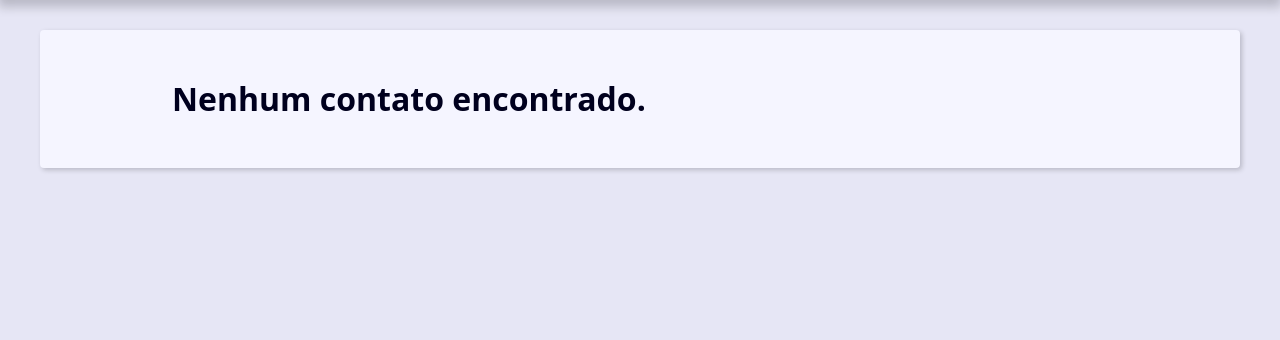
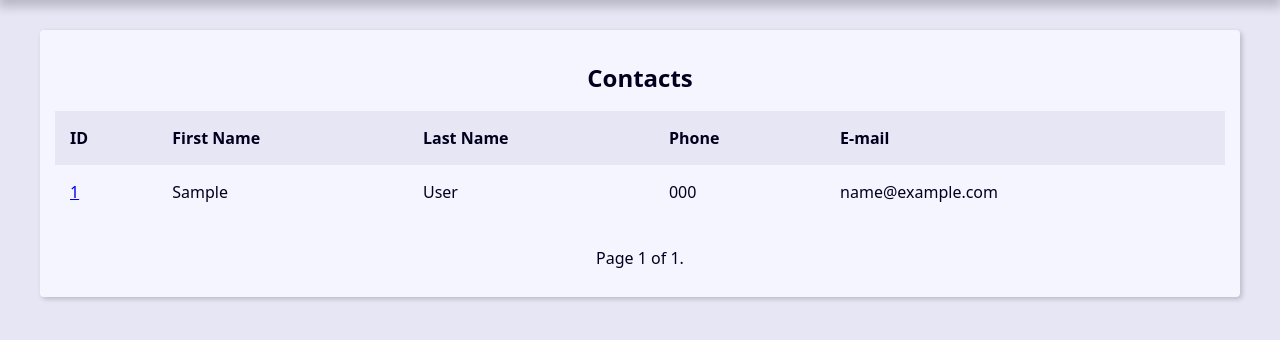
Before and after one commit to luis-otavio-dias/projeto-agenda, a Django app: page / in a window 1280 px wide. Shown: the part 239-579 px from the top of the page. Run offline with Django 5.2, Linux system fonts and the light colour scheme; tables that the repository leaves empty hold one stand-in row (values such as "Sample post").

Commit message:
att: pagination

```diff
--- a/base_templates/global/base.html
+++ b/base_templates/global/base.html
@@ -8,6 +8,7 @@
 
   <main class='content'>
     {% block content %}{% endblock content %}
+    {% include "global/partials/_pagination.html" %}
   </main>
 </body>
 </html>
--- /dev/null
+++ b/base_templates/global/partials/_pagination.html
@@ -0,0 +1,19 @@
+{% if page_obj %}
+  <div class="pagination">
+      <span class="step-links">
+          {% if page_obj.has_previous %}
+              <a href="?page=1&q={{ search_value }}">&laquo; first</a>
+              <a href="?page={{ page_obj.previous_page_number }}&q={{ search_value }}">previous</a>
+          {% endif %}
+
+          <span class="current">
+              Page {{ page_obj.number }} of {{ page_obj.paginator.num_pages }}.
+          </span>
+
+          {% if page_obj.has_next %}
+              <a href="?page={{ page_obj.next_page_number }}&q={{ search_value }}">next</a>
+              <a href="?page={{ page_obj.paginator.num_pages }}&q={{ search_value }}">last &raquo;</a>
+          {% endif %}
+      </span>
+  </div>
+{% endif %}
--- a/contact/templates/contact/index.html
+++ b/contact/templates/contact/index.html
@@ -1,7 +1,7 @@
 {% extends "global/base.html" %}
 
 {% block content %}
-{% if contacts %}
+{% if page_obj %}
   <div class="responsive-table">
     <table class="contacts-table">
       <caption class="table-caption">
@@ -19,7 +19,7 @@
       </thead>
 
       <tbody>
-        {% for contact in contacts %}
+        {% for contact in page_obj %}
           <tr class="table-row">
             <td class="table-cel">
               <a
--- a/contact/urls.py
+++ b/contact/urls.py
@@ -4,7 +4,8 @@ from contact import views
 app_name = "contact"
 
 urlpatterns = [
-    path("<int:contact_id>/", views.contact, name="contact"),
     path("search/", views.search, name="search"),
     path("", views.index, name="index"),
+    # contact (CRUD)
+    path("contact/<int:contact_id>/detail/", views.contact, name="contact"),
 ]
--- a/contact/views/contact_views.py
+++ b/contact/views/contact_views.py
@@ -1,14 +1,19 @@
 from django.shortcuts import render, get_object_or_404, redirect
 from django.db.models import Q
+from django.core.paginator import Paginator
 from contact.models import Contact
 
 
 # Create your views here.
 def index(request):
-    contacts = Contact.objects.filter(show=True).order_by("-id")[10:20]
+    contacts = Contact.objects.filter(show=True).order_by("-id")
+
+    paginator = Paginator(contacts, 10)  # Show 10 contacts per page.
+    page_number = request.GET.get("page")
+    page_obj = paginator.get_page(page_number)
 
     context = {
-        "contacts": contacts,
+        "page_obj": page_obj,
         "site_title": "Contatos - ",
     }
 
@@ -21,7 +26,6 @@ def search(request):
     if search_value == "":
         return redirect("contact:index")
 
-    print(search_value)
     contacts = (
         Contact.objects.filter(show=True)
         .filter(
@@ -33,8 +37,12 @@ def search(request):
         .order_by("-id")
     )
 
+    paginator = Paginator(contacts, 10)  # Show 10 contacts per page.
+    page_number = request.GET.get("page")
+    page_obj = paginator.get_page(page_number)
+
     context = {
-        "contacts": contacts,
+        "page_obj": page_obj,
         "site_title": "Search - ",
         "search_value": search_value,
     }
```
